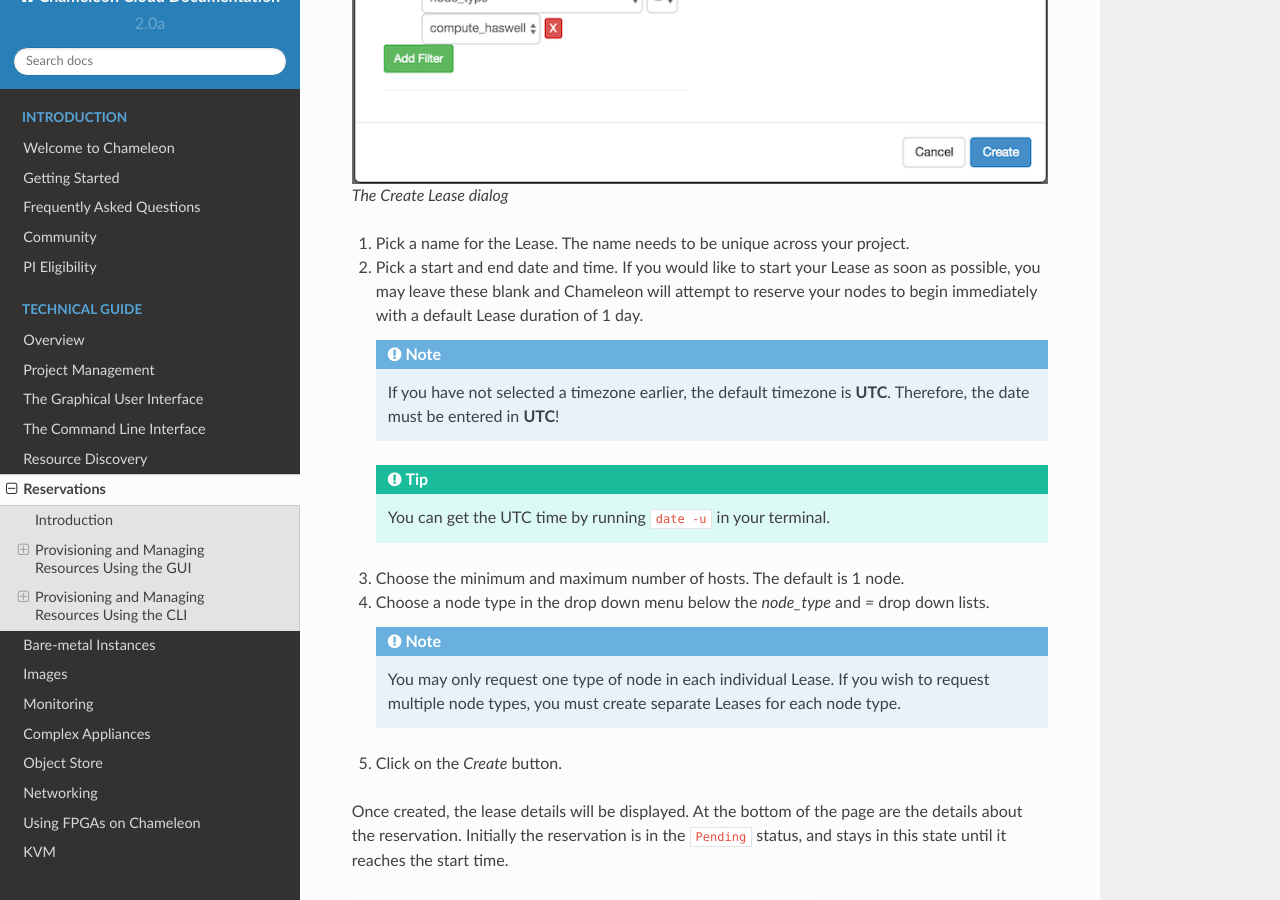
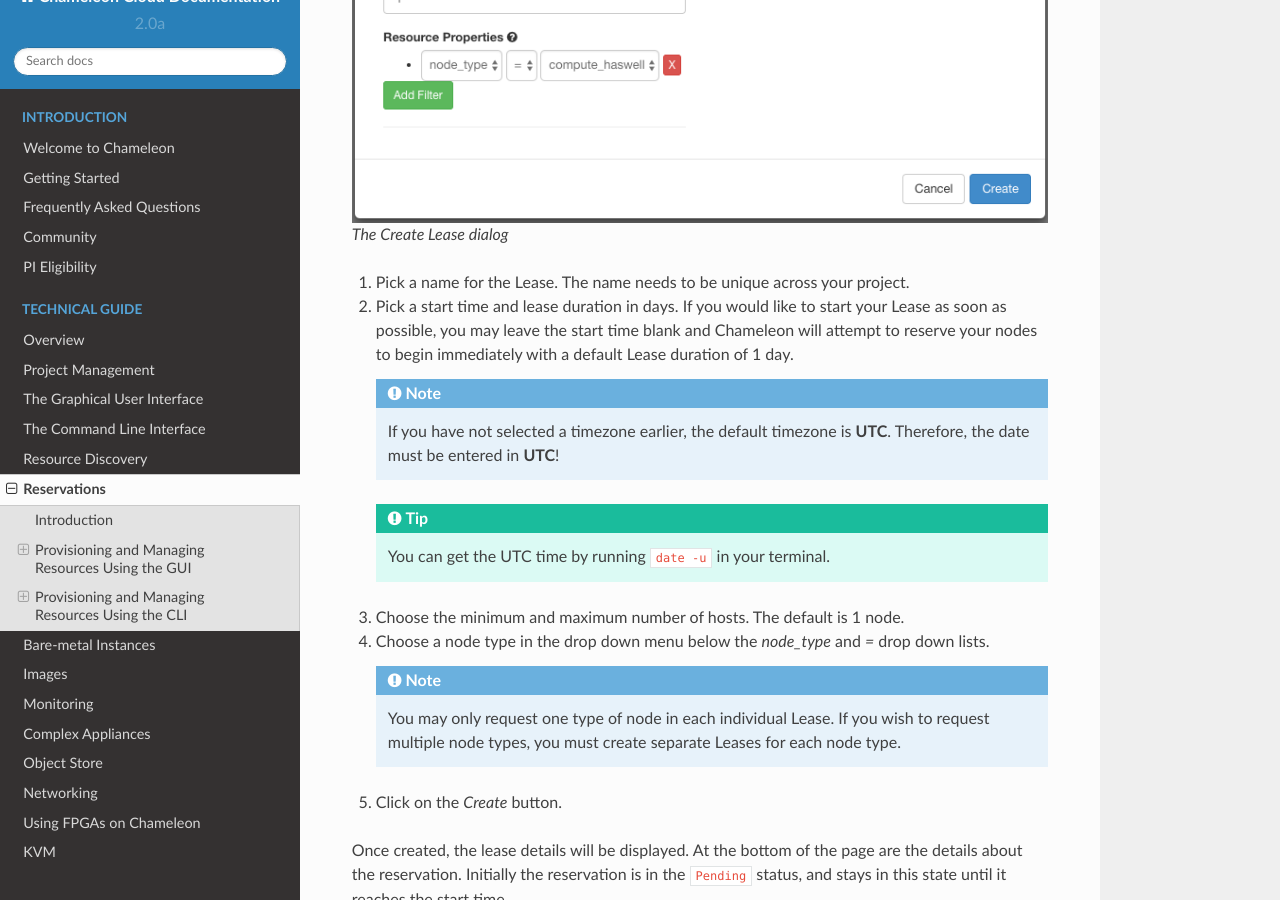
Before and after one commit to ChameleonCloud/docs, a Sphinx documentation site: the page built from source/technical/reservations.rst, in a window 1280 px wide and 900 px high, scrolled down 2617 px. Built offline with Sphinx 7.4.7 and the Read the Docs theme 2.0.0, drawn with Linux system fonts in a browser that asks for light colours.

Commit message:
leases by duration
Update screenshots and text to reflect new lease creation dialog in horizon

```diff
--- a/source/technical/reservations.rst
+++ b/source/technical/reservations.rst
@@ -51,7 +51,7 @@ Once you have chosen a time period when you want to reserve resources, go back t
    The Create Lease dialog
 
 #. Pick a name for the Lease. The name needs to be unique across your project.
-#. Pick a start and end date and time. If you would like to start your Lease as soon as possible, you may leave these blank and Chameleon will attempt to reserve your nodes to begin immediately with a default Lease duration of 1 day.
+#. Pick a start time and lease duration in days. If you would like to start your Lease as soon as possible, you may leave the start time blank and Chameleon will attempt to reserve your nodes to begin immediately with a default Lease duration of 1 day.
 
    .. note::
       If you have not selected a timezone earlier, the default timezone is **UTC**. Therefore, the date must be entered in **UTC**!
```
Also changed, not shown: source/getting-started/create_lease.png, source/technical/reservations/createlease.png.
